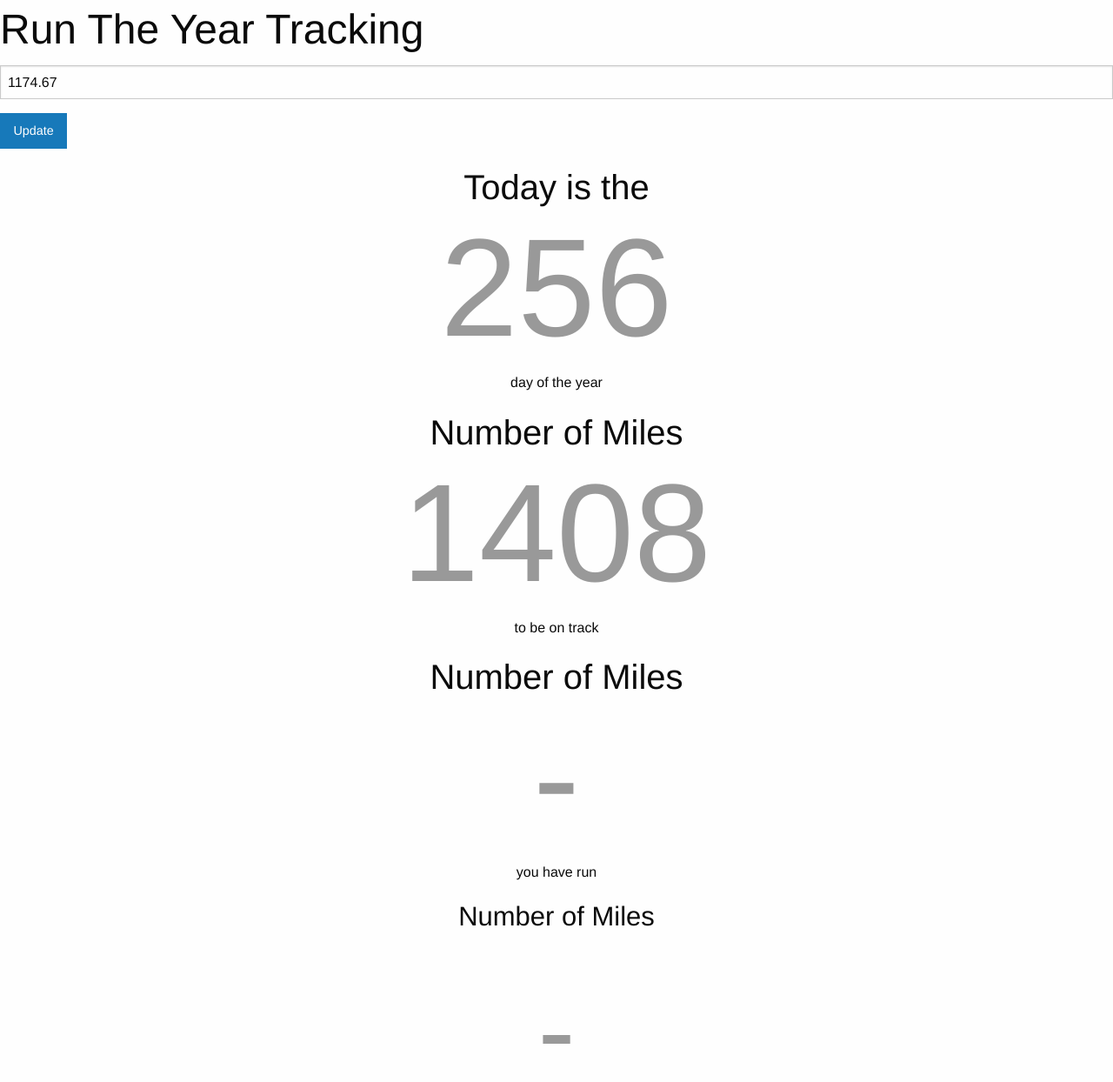
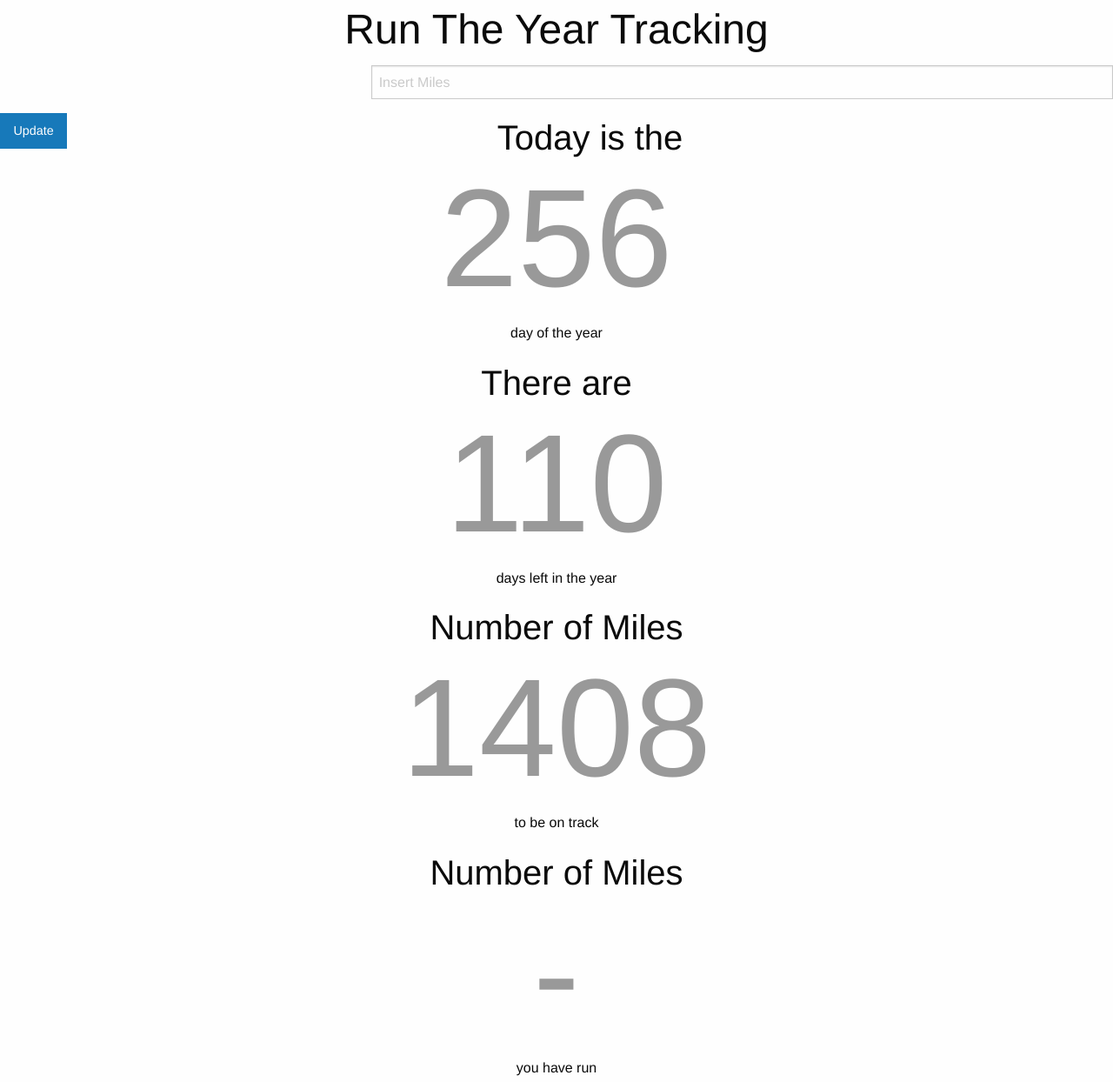
Before and after one commit to jessgusclark/runtheyearcalculator, a website: page index.html in a window 1280 px wide. Shown: the top 1244 px of the page at 87% size. Drawn offline with nearby package versions, Linux system fonts and the light colour scheme.

Commit message:
Update format.:

```diff
--- a/index.html
+++ b/index.html
@@ -4,11 +4,11 @@
     <meta charset="utf-8" />
     <meta http-equiv="x-ua-compatible" content="ie=edge">
     <meta name="viewport" content="width=device-width, initial-scale=1.0" />
-    <title>Foundation Starter Template</title>
+    <title>Run the Year Tracking</title>
     <link rel="stylesheet" href="https://cdn.jsdelivr.net/foundation/6.2.1/foundation.min.css">
 
     <style type="text/css">
-        .heading {text-align: center;}
+        .heading, h1 {text-align: center;}
         .stat {
           font-size: 10em;
           text-align: center;
@@ -25,41 +25,49 @@
   <body>
 
   <div class="row">
-    <div class="medium-6 columns">
-    <h1>Run The Year Tracking</h1>
+    <div class="small-12 columns">
+      <h1>Run The Year Tracking</h1>
+    </div>
 
+    <div class="medium-2 medium-offset-4 columns">
+      <input type="text" class="inputmiles" value="" placeholder="Insert Miles" />
     </div>
-    <div class="medium-4 columns">
-      <input type="text" class="inputmiles" value="1174.67" placeholder="Insert Miles" />
+    <div class="medium-2 columns" style="float:left;">
+      <p class="button full">Update</p>
     </div>
-    <div class="medium-2 columns">
-      <p class="button">Update</p>
-    </div>
+
   </div>
    <div class="row">
-      <div class="medium-4 columns">
+      <div class="medium-6 columns">
           <h2 class="heading">Today is the</h2>
           <p class="stat day"></p>
           <p class="description">day of the year</p>
       </div>
-      <div class="medium-4 columns">
+      <div class="medium-6 columns">
+          <h2 class="heading">There are</h2>
+          <p class="stat dayleft"></p>
+          <p class="description">days left in the year</p>
+      </div>
+   </div>
+   <div class="row">
+      <div class="medium-6 columns">
           <h2 class="heading">Number of Miles</h2>
           <p class="stat miles"></p>
           <p class="description">to be on track</p>
       </div>
-      <div class="medium-4 columns">
+      <div class="medium-6 columns">
           <h2 class="heading">Number of Miles</h2>
           <p class="stat you">-</p>
           <p class="description">you have run</p>
       </div>
    </div>
    <div class="row">
-      <div class="medium-4 columns">
+      <div class="medium-6 columns">
           <h3 class="heading">Number of Miles</h3>
           <p class="statmedium left">-</p>
           <p class="description">left to run in the year</p>
       </div>
-      <div class="medium-4 columns">
+      <div class="medium-6 columns">
           <h3 class="heading">Number of Miles</h3>
           <p class="statmedium leftdays">-</p>
           <p class="description">left to run each day</p>
@@ -82,6 +90,7 @@
       var daysleft = 366 - day;
 
       $(".day").html(day);
+      $(".dayleft").html(daysleft);
       $(".miles").html(daymiles);
 
       $(".button").click(function(){
```
